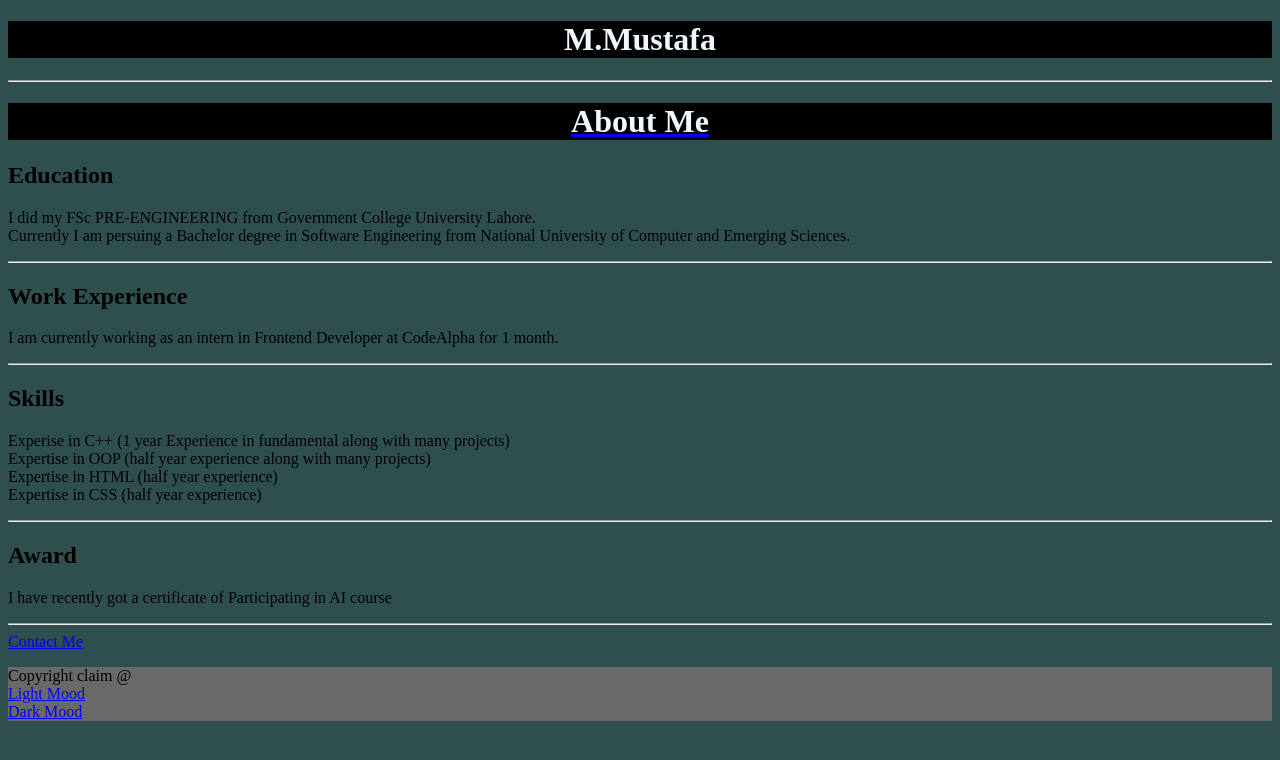
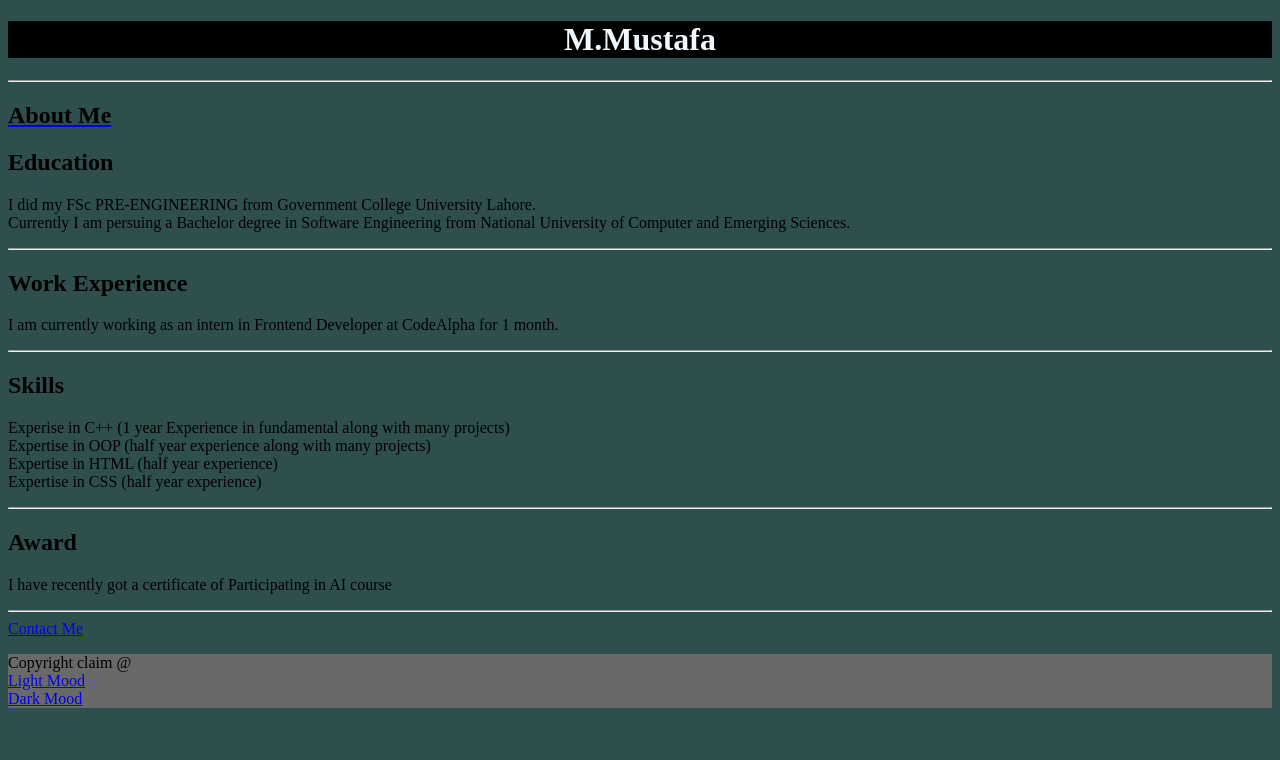
Before and after one commit to MMustafa1/TwoMode-Portfolio, a plain HTML site: page Public/dark mood.html in a window 1280 px wide. Drawn offline with Linux system fonts and the light colour scheme.

Commit message:
Update dark mood.html

```diff
--- a/Public/dark mood.html
+++ b/Public/dark mood.html
@@ -11,7 +11,7 @@
 <body>
     <h1> M.Mustafa </h1>
     <hr />
-    <a href="./dark mood about.html"><h1>About Me</h1>
+    <a href="./dark mood about.html"><h2>About Me</h2>
     </a>
     <h2> Education </h2>
 
```
